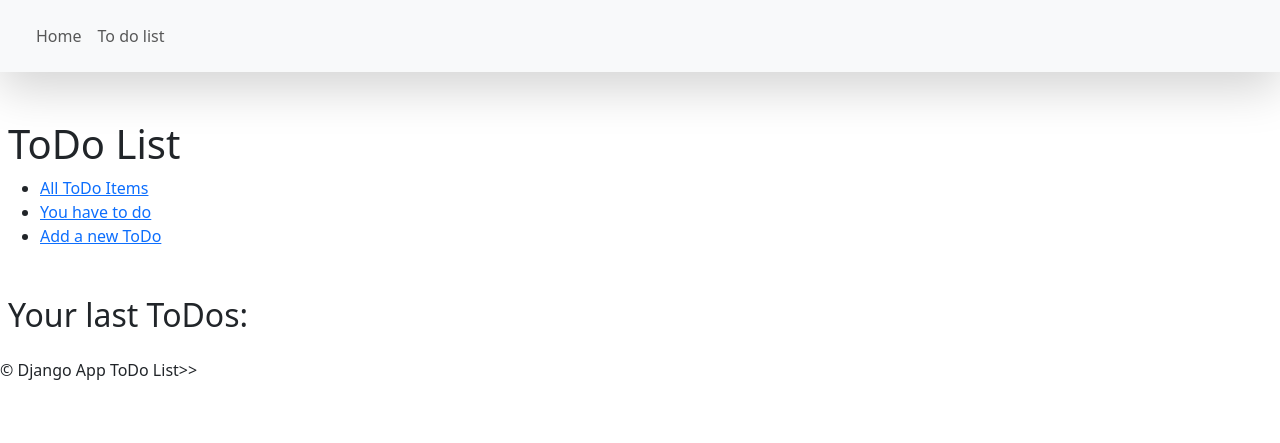
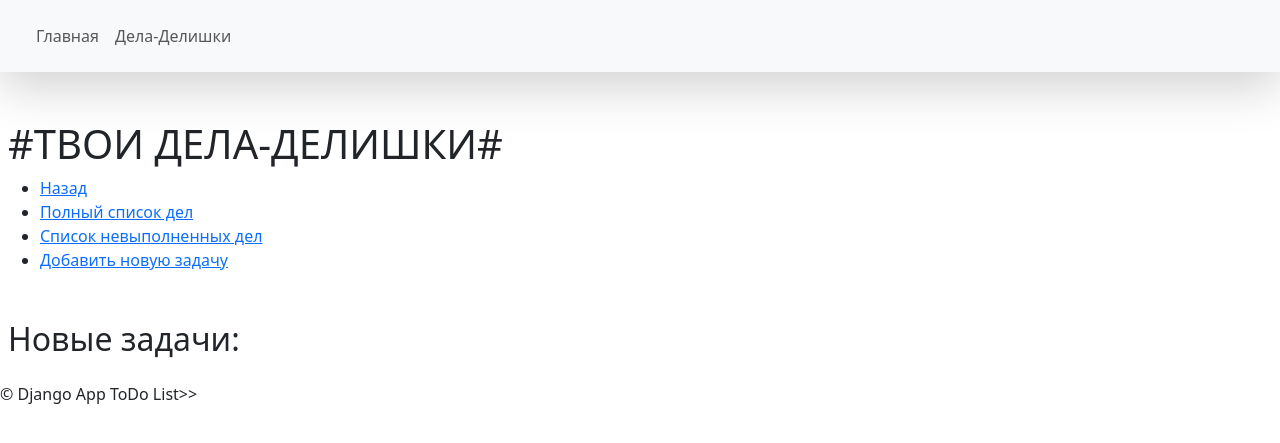
Before and after one commit to TiredOptimist/first-django-project, a Django app: page /todos/ in a window 1280 px wide. Shown: the top 443 px of the page. Run offline with Django 5.2, Linux system fonts and the light colour scheme; data that the repository does not hold is empty.

Commit message:
Translate into Russian

```diff
--- a/first/templates/components/navbar.html
+++ b/first/templates/components/navbar.html
@@ -1,8 +1,8 @@
 <nav class="navbar navbar-expand-sm navbar-light shadow-lg p-3 mb-5 bg-body-tertiary rpunded">
   <div class="container-fluid">
     <div class="navbar-nav">
-      <a class="nav-link" aria-current="page" href="{% url 'index' %}">Home</a>
-      <a class="nav-link" aria-current="page" href="{% url 'todo_list:index' %}">To do list</a>
+      <a class="nav-link" aria-current="page" href="{% url 'index' %}">Главная</a>
+      <a class="nav-link" aria-current="page" href="{% url 'todo_list:index' %}">Дела-Делишки</a>
     </div>
   </div>
 </nav>
--- a/first/todo_list/templates/todo_list/add_todo_item.html
+++ b/first/todo_list/templates/todo_list/add_todo_item.html
@@ -1,17 +1,17 @@
 {% extends 'todo_list/base.html' %}
 
 {% block title %}
-  Add ToDoItem
+  Новая задача
 {% endblock title %}
 
 {% block body %}
     <div class="content">
         <div class="container justify-content-center text-center mb-5">
-              <h1>Add a new task</h1>
+              <h1>Создай новую причину твоей лени!</h1>
             <form method="post">
                 {% csrf_token %}
                 {{ form.as_p }}
-                <button type="submit" class="btn btn-warning">Add ToDoItem</button>
+                <button type="submit" class="btn btn-warning">Добавить задачу</button>
             </form>
         </div>
     </div>
--- a/first/todo_list/templates/todo_list/index.html
+++ b/first/todo_list/templates/todo_list/index.html
@@ -1,7 +1,7 @@
 {% extends 'todo_list/base.html' %}
 
 {% block title %}
-  ToDo List
+  Дела-Делишки
 {% endblock title %}
 
 {% block body %}
@@ -10,16 +10,17 @@
     <div class="content m-2">
 
       <div class="todo_list mb-5">
-              <h1>ToDo List</h1>
+              <h1>#ТВОИ ДЕЛА-ДЕЛИШКИ#</h1>
         <ul>
-          <li><a href="{% url 'todo_list:list' %}">All ToDo Items</a></li>
-          <li><a href="{% url 'todo_list:done' %}">You have to do</a></li>
-          <li><a href="{% url 'todo_list:add_todo_item' %}">Add a new ToDo</a></li>
+          <li><a href="{% url 'index' %}">Назад</a></li>
+          <li><a href="{% url 'todo_list:list' %}">Полный список дел</a></li>
+          <li><a href="{% url 'todo_list:done' %}">Список невыполненных дел</a></li>
+          <li><a href="{% url 'todo_list:add_todo_item' %}">Добавить новую задачу</a></li>
         </ul>
       </div>
 
       <div class="last_todo">
-              <h2>Your last ToDos:</h2>
+              <h2>Новые задачи:</h2>
       {% include 'todo_list/components/todo_items_list.html' %}
       </div>
     </div>
--- a/first/todo_list/templates/todo_list/todoitem_list.html
+++ b/first/todo_list/templates/todo_list/todoitem_list.html
@@ -1,10 +1,11 @@
 {% extends 'todo_list/base.html' %}
 
 {% block title %}
-  ToDo List
+  Забудь о важном
 {% endblock title %}
 
 {% block body %}
-  <h3>ToDos:</h3>
+
+  <h3>Дела-Делишки:</h3>
   {% include 'todo_list/components/todo_items_list.html' %}
 {% endblock body %}
--- a/first/todo_list/views.py
+++ b/first/todo_list/views.py
@@ -15,7 +15,7 @@ def index_view(request: HttpRequest) -> HttpResponse:
 class ToDoListIndexView(ListView):
     template_name = "todo_list/index.html"
     model = ToDoItem
-    queryset = ToDoItem.objects.order_by("-id").all()[:3]
+    queryset = ToDoItem.objects.order_by("-id").all()[:5]
 
 
 class ToDoListDoneView(ListView):
```
Also changed, not shown: first/templates/index.html (+4 -4 lines).
